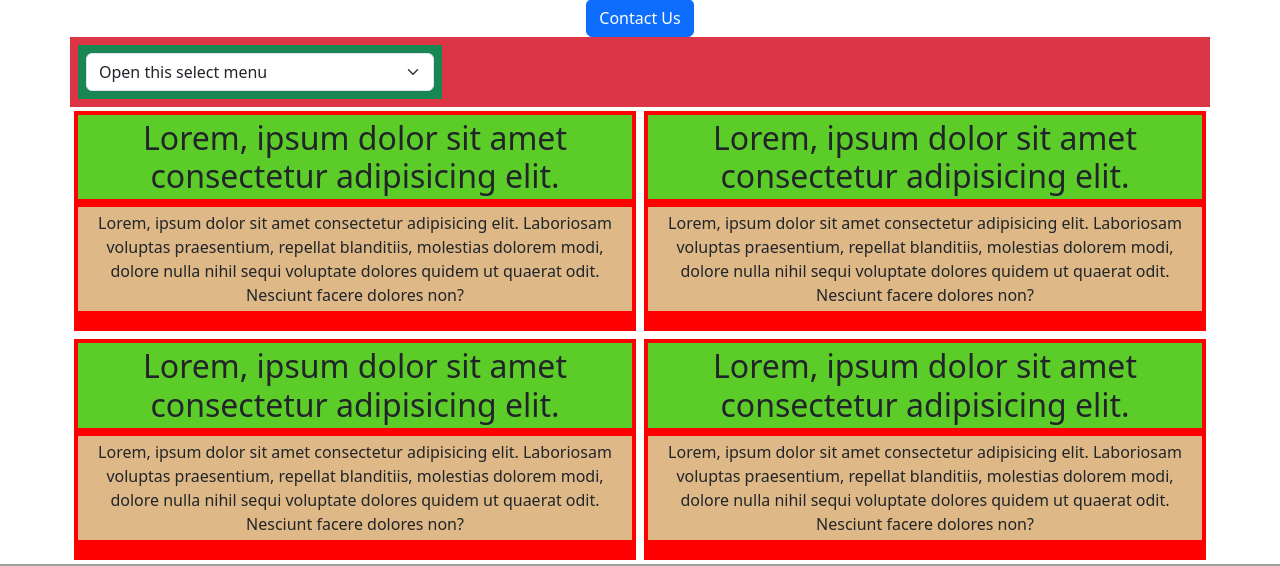
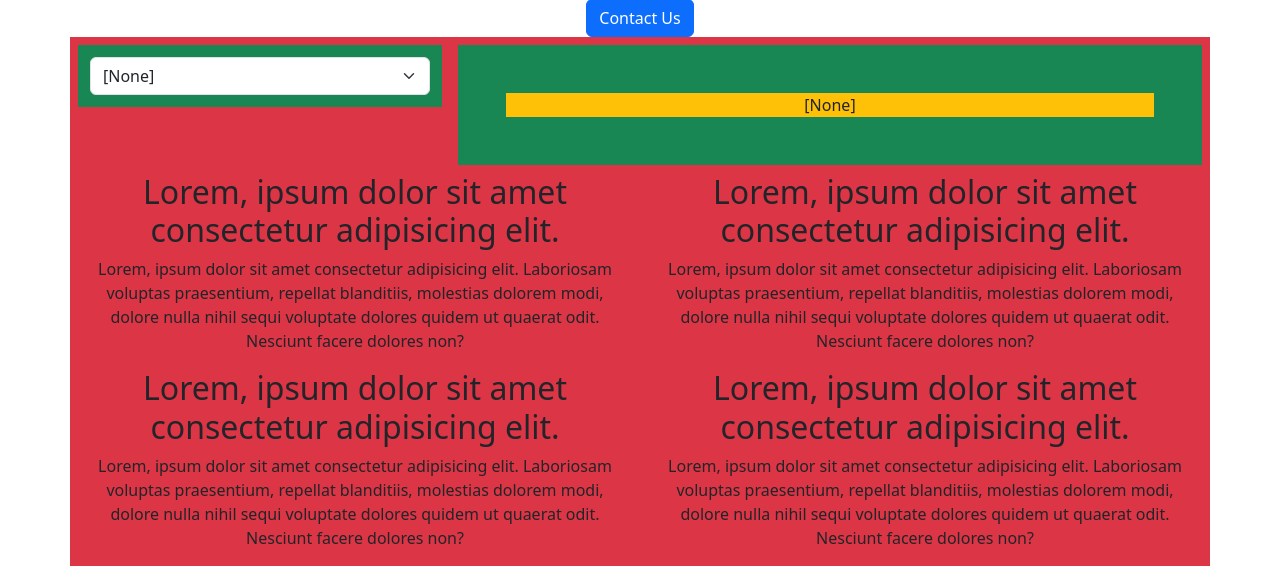
Before and after one commit to antricki/JS-PROYECTO-DIW-2022-23, a PHP site: page / in a window 1280 px wide, after a click on "Contact Us". Shown: the part 1819-2385 px from the top of the page. Run offline with PHP 8.4, Linux system fonts and the light colour scheme; some libraries are stand-ins or nearby versions.

Commit message:
Contact form WIP

```diff
--- a/src/code/js/wScript.js
+++ b/src/code/js/wScript.js
@@ -1,24 +1,18 @@
-function toggleExtraInfoSelector(obj) {
+function toggleExtraInfoSelector(obj = null) {
     let selectors = document.getElementsByClassName("children-selector");
     for (let i = 0; i < selectors.length; i++) {
-        addClass(selectors[i], "display-none")
+        addClass(selectors[i], "display-none");
     }
-    //
-    let selectors2 = document.getElementsByClassName("info-pannel");
-    for (let i = 0; i < selectors2.length; i++) {
-        addClass(selectors2[i], "display-none")
-    }
-    if (obj.value === "none") return;
-    removeClass(document.getElementById(obj.value), "display-none")
+    removeClass(document.getElementById(obj.value), "display-none");
+    toggleInfoPanel();
 }
 
-function toggleInfoPanel(obj) {
-    let selectors2 = document.getElementsByClassName("info-pannel");
-    for (let i = 0; i < selectors2.length; i++) {
-        addClass(selectors2[i], "display-none")
+function toggleInfoPanel(obj = null) {
+    let selectors = document.getElementsByClassName("info-pannel");
+    for (let i = 0; i < selectors.length; i++) {
+        addClass(selectors[i], "display-none");
     }
-    if (obj.value === "none") return;
-    removeClass(document.getElementById(obj.value), "display-none")
+    removeClass(document.getElementById(obj === null ? "none" : obj.value), "display-none");
 }
 
 function hasClass(elem, className) {
--- a/src/index.php
+++ b/src/index.php
@@ -56,10 +56,10 @@
         <img src="https://picsum.photos/800/450/?random&1" class="d-block w-100" alt="...">
       </div>
       <div class="carousel-item">
-        <img src="https://picsum.photos/800/450/?random&1" class="d-block w-100" alt="...">
+        <img src="https://picsum.photos/800/450/?random&2" class="d-block w-100" alt="...">
       </div>
       <div class="carousel-item">
-        <img src="https://picsum.photos/800/450/?random&1" class="d-block w-100" alt="...">
+        <img src="https://picsum.photos/800/450/?random&3" class="d-block w-100" alt="...">
       </div>
     </div>
     <button class="carousel-control-prev" type="button" data-bs-target="#carouselExampleControls" data-bs-slide="prev">
@@ -73,7 +73,6 @@
   </div>
 
   <div id="contact">
-  <div id="contact">
     <div class="container text-center">
       <a class="btn btn-primary" data-bs-toggle="collapse" href="#collapseExample" role="button" aria-expanded="false"
         aria-controls="collapseExample">
@@ -83,56 +82,66 @@
 
     <div class="collapse container text-center" id="collapseExample">
       <div class="row">
-        <div class="col-4 bg-danger p-1">
+        <div class="col-4 bg-danger p-1 text-center">
           <div class="m-1 p-1 bg-success">
-            <div class="m-1">
+            <div class="m-2">
               <select class="form-select" id="main-selector" onchange="toggleExtraInfoSelector(this)">
-                <option value="none" selected>Open this select menu</option>
-                <option value="selector-courses-info">Couses</option>
-                <option value="selector-general-info">Genral</option>
+                <option value="none" selected>[None]</option>
+                <option value="course-selector">[Couses]</option>
+                <option value="second-selector">[Second]</option>
+                <option value="third-selector">[Third]</option>
+              </select>
+            </div>
+
+            <div class="m-2">
+              <select class="form-select display-none children-selector" id="course-selector"
+                onchange="toggleInfoPanel(this)">
+                <option value="none" selected>[None]</option>
+                <option value="smr-info">[SMR]</option>
+                <option value="dam-info">[DAM]</option>
+                <option value="daw-info">[DAW]</option>
+                <option value="asir-info">[ASIR]</option>
               </select>
 
-              <select class="form-select display-none children-selector" id="selector-courses-info" onchange="toggleInfoPanel(this)">
-                <option value="none" selected>Open this select menu</option>
-                <option value="smr-info">SMR</option>
-                <option value="dam-info">DAM</option>
-                <option value="daw-info">DAW</option>
-                <option value="asir-info">ASIR</option>
+              <select class="form-select display-none children-selector" id="second-selector"
+                onchange="toggleInfoPanel(this)">
+                <option value="none" selected>[None]</option>
+                <option value="hydrogen-info">[Hydrogen]</option>
+                <option value="helium-info">[Helium]</option>
+                <option value="lithium-info">[Lithium]</option>
+                <option value="beryllium-info">[Beryllium]</option>
               </select>
 
-              <select class="form-select display-none children-selector" id="selector-general-info" onchange="toggleInfoPanel(this)">
-                <option value="none" selected>Open this select menu</option>
-                <option value="location">Ubicación</option>
-                <option value="patata">Patata</option>
-                <option value="tomate">Tomate</option>
-                <option value="cebolla">Cebolla</option>
+              <select class="form-select display-none children-selector" id="third-selector"
+                onchange="toggleInfoPanel(this)">
+                <option value="none" selected>[None]</option>
+                <option value="boron-info">[Boron]</option>
+                <option value="carbon-info">[Carbon]</option>
+                <option value="nitrogen-info">[Nitrogen]</option>
+                <option value="oxigen-info">[Oxigen]</option>
               </select>
             </div>
           </div>
         </div>
 
-        <div class="col-8 bg-danger p-1">
-          <div class="m-1 bg-success" id="test">
-            <div class="display-none info-pannel" id="smr-info">
-              [SMR] Lorem ipsum dolor sit amet, consectetur adipisicing elit. Temporibus adipisci doloribus nesciunt
-              sapiente labore accusantium illo. Quibusdam dicta unde, sapiente tenetur, cumque praesentium sunt
-              molestias illum odit nulla vel numquam!
-            </div>
-            <div class="display-none info-pannel" id="dam-info">
-              [DAM] Lorem ipsum dolor sit amet, consectetur adipisicing elit. Temporibus adipisci doloribus nesciunt
-              sapiente labore accusantium illo. Quibusdam dicta unde, sapiente tenetur, cumque praesentium sunt
-              molestias illum odit nulla vel numquam!
-            </div>
-            <div class="display-none info-pannel" id="daw-info">
-              [DAW] Lorem ipsum dolor sit amet, consectetur adipisicing elit. Temporibus adipisci doloribus nesciunt
-              sapiente labore accusantium illo. Quibusdam dicta unde, sapiente tenetur, cumque praesentium sunt
-              molestias illum odit nulla vel numquam!
-            </div>
-            <div class="display-none info-pannel" id="asir-info">
-              [ASIR] Lorem ipsum dolor sit amet, consectetur adipisicing elit. Temporibus adipisci doloribus nesciunt
-              sapiente labore accusantium illo. Quibusdam dicta unde, sapiente tenetur, cumque praesentium sunt
-              molestias illum odit nulla vel numquam!
-            </div>
+        <div class="col-8 bg-danger p-1 text-center">
+          <div class="m-1 bg-success text-center p-5" id="test">
+            <div class="info-pannel bg-warning" id="none">[None]</div>
+
+            <div class="display-none info-pannel bg-warning" id="smr-info">[SMR]</div>
+            <div class="display-none info-pannel bg-warning" id="dam-info">[DAM]</div>
+            <div class="display-none info-pannel bg-warning" id="daw-info">[DAW]</div>
+            <div class="display-none info-pannel bg-warning" id="asir-info">[ASIR]</div>
+
+            <div class="display-none info-pannel bg-warning" id="hydrogen-info">[Hydrogen]</div>
+            <div class="display-none info-pannel bg-warning" id="helium-info">[Helium]</div>
+            <div class="display-none info-pannel bg-warning" id="lithium-info">[Lithium]</div>
+            <div class="display-none info-pannel bg-warning" id="beryllium-info">[Beryllium]</div>
+
+            <div class="display-none info-pannel bg-warning" id="boron-info">[Boron]</div>
+            <div class="display-none info-pannel bg-warning" id="carbon-info">[Carbon]</div>
+            <div class="display-none info-pannel bg-warning" id="nitrogen-info">[Nitrogen]</div>
+            <div class="display-none info-pannel bg-warning" id="oxigen-info">[Oxigen]</div>
           </div>
         </div>
       </div>
@@ -155,17 +164,16 @@
         </form> -->
     </div>
   </div>
-  </div>
 
   <div id="presentation" class="container text-center">
     <div class="row">
-      <div class="col tmp">
+      <div class="col bg-danger">
         <h2>Lorem, ipsum dolor sit amet consectetur adipisicing elit.</h2>
         <p>Lorem, ipsum dolor sit amet consectetur adipisicing elit. Laboriosam voluptas praesentium, repellat
           blanditiis, molestias dolorem modi, dolore nulla nihil sequi voluptate dolores quidem ut quaerat
           odit. Nesciunt facere dolores non?</p>
       </div>
-      <div class="col tmp">
+      <div class="col bg-danger">
         <h2>Lorem, ipsum dolor sit amet consectetur adipisicing elit.</h2>
         <p>Lorem, ipsum dolor sit amet consectetur adipisicing elit. Laboriosam voluptas praesentium, repellat
           blanditiis, molestias dolorem modi, dolore nulla nihil sequi voluptate dolores quidem ut quaerat
@@ -173,13 +181,13 @@
       </div>
     </div>
     <div class="row">
-      <div class="col tmp">
+      <div class="col bg-danger">
         <h2>Lorem, ipsum dolor sit amet consectetur adipisicing elit.</h2>
         <p>Lorem, ipsum dolor sit amet consectetur adipisicing elit. Laboriosam voluptas praesentium, repellat
           blanditiis, molestias dolorem modi, dolore nulla nihil sequi voluptate dolores quidem ut quaerat
           odit. Nesciunt facere dolores non?</p>
       </div>
-      <div class="col tmp">
+      <div class="col bg-danger">
         <h2>Lorem, ipsum dolor sit amet consectetur adipisicing elit.</h2>
         <p>Lorem, ipsum dolor sit amet consectetur adipisicing elit. Laboriosam voluptas praesentium, repellat
           blanditiis, molestias dolorem modi, dolore nulla nihil sequi voluptate dolores quidem ut quaerat
```
